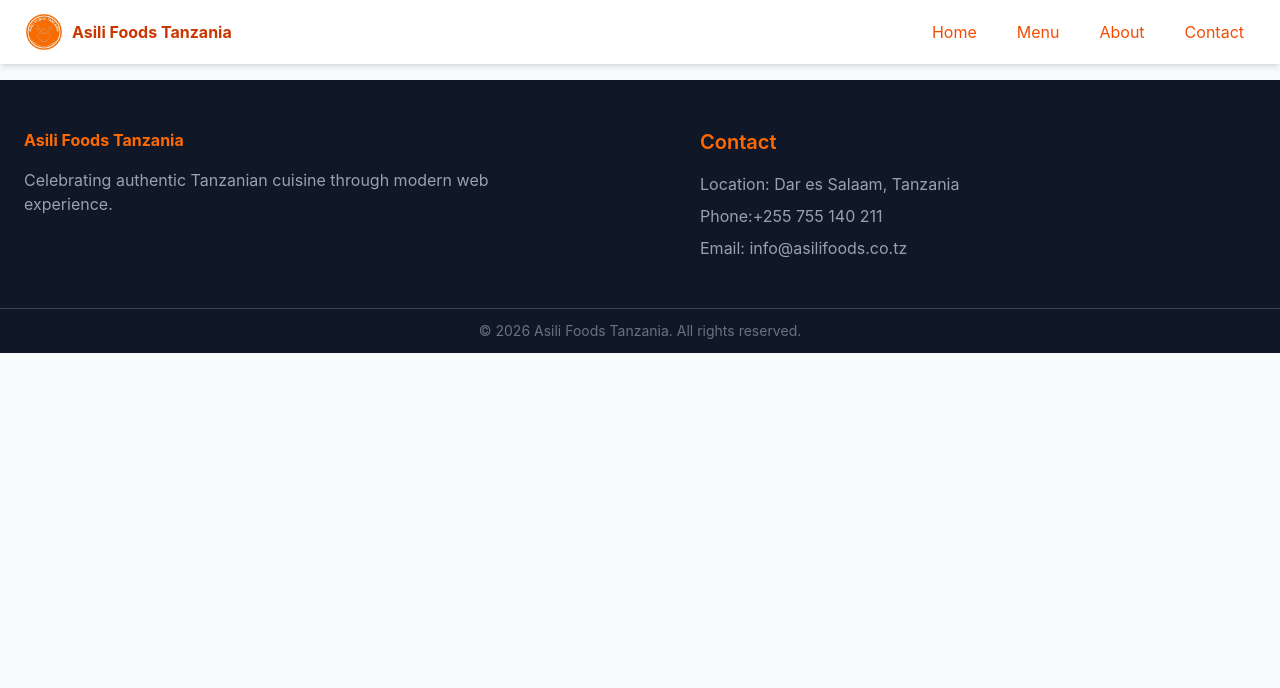
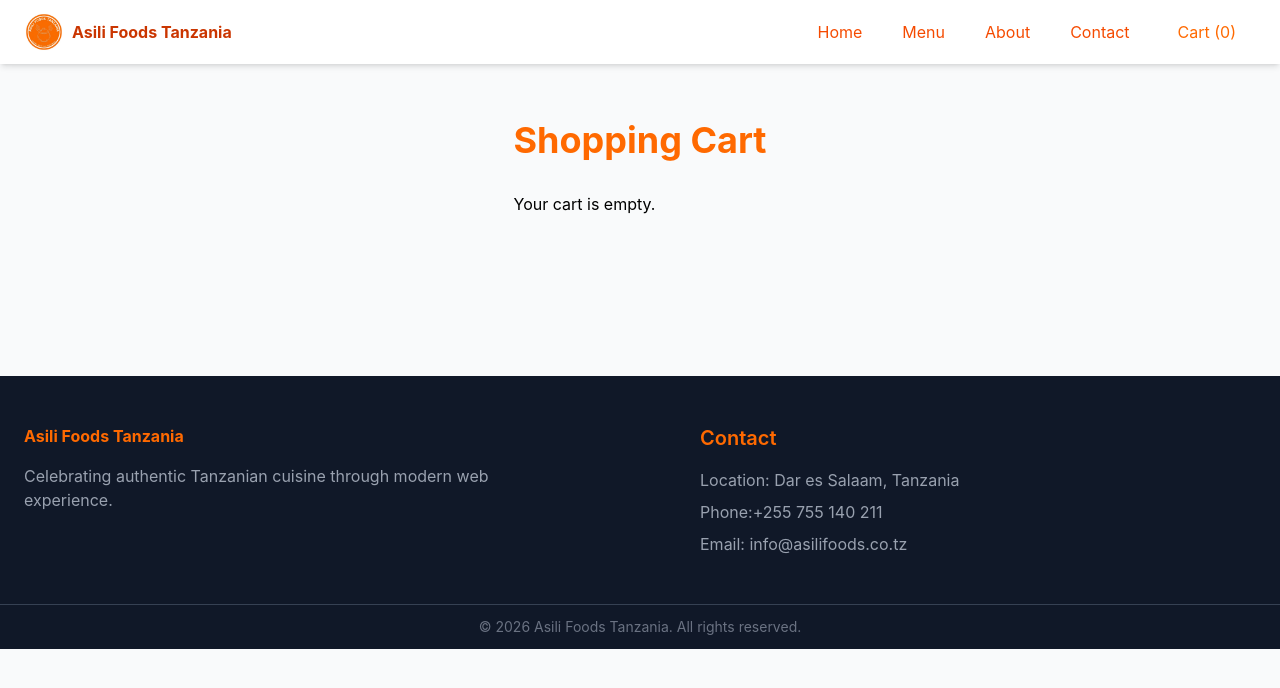
Before and after one commit to nasrah04/Asili-Foods, a React (Vite) app: page /cart in a window 1280 px wide. Shown: the top 688 px of the page. Built offline with nearby package versions, Linux system fonts and the light colour scheme.

Commit message:
updating web

```diff
--- a/package.json
+++ b/package.json
@@ -13,6 +13,7 @@
     "@tailwindcss/vite": "^4.3.0",
     "react": "^19.2.6",
     "react-dom": "^19.2.6",
+    "react-icons": "^5.6.0",
     "react-router": "^7.16.0",
     "react-router-dom": "^7.16.0"
   },
--- a/src/App.tsx
+++ b/src/App.tsx
@@ -4,6 +4,7 @@ import Home from "./pages/Home";
 import Menu from "./pages/Menu";
 import About from "./pages/About";
 import Contact from "./pages/Contact";
+import Cart from "./pages/Cart";
 import Footer from "./components/footer";
 
 
@@ -19,6 +20,7 @@ function App() {
       <Route path="/about" element={<About/>} />
       <Route path="/menu" element={<Menu/>} />
       <Route path="/contact" element={<Contact/>} />
+      <Route path="/cart" element={<Cart />} />
     </Routes>
 
     <Footer />
--- a/src/components/foodcard.tsx
+++ b/src/components/foodcard.tsx
@@ -1,8 +1,10 @@
 import { type Food } from "../types/food";
+import { useCart } from "../context/CartContext";
 type props = {
   food: Food;
 };
 export default function FoodCard({ food }: props) {
+  const { addToCart } = useCart();
   return (
     <div className="bg-white rounded-xl shadow-lg overflow-hidden flex flex-col">
       <img src={food.image} alt={food.name} className="w-full h-48 object-cover" />
@@ -11,7 +13,7 @@ export default function FoodCard({ food }: props) {
         <p className="text-gray-600 mb-4">{food.description}</p>
         <div className="mt-auto flex items-center justify-between">
           <span className="text-lg font-semibold text-orange-500 flex" >Tsh{food.price.toFixed(2)}</span>
-          <button className="bg-orange-600 text-white px-5 py-2 rounded-2xl hover:bg-orange-800 transition duration-300">
+          <button onClick={() => addToCart(food)} className="bg-orange-600 text-white px-5 py-2 rounded-2xl hover:bg-orange-800 transition duration-300">
             + Add
           </button>
         </div>
--- a/src/components/hero.tsx
+++ b/src/components/hero.tsx
@@ -25,10 +25,15 @@ const Hero = () => {
       </button>
       </Link>
 
-
+<a
+  href="https://wa.me/255760140261 text=Hello%20Asili%20Foods,%20I%20would%20like%20to%20place%20an%20order."
+  target="_blank"
+  rel="noopener noreferrer"
+>
       <button className="bg-white text-orange-500 px-6 py-3 rounded-lg font-semibold hover:bg-orange-800 hover:text-white transition duration-300">
         Order Now
       </button>
+      </a>
     </div>
 
     </div>
--- a/src/components/navbar.tsx
+++ b/src/components/navbar.tsx
@@ -1,7 +1,14 @@
 import logo from '../assets/logo.jpeg'
 import { Link } from 'react-router-dom'
+import { FaBars, FaTimes } from "react-icons/fa";
+import { useCart } from "../context/CartContext";
+import { useState } from 'react';
+
 
 const Navbar = () => {
+    const [isOpen, setIsOpen] = useState(false);
+    const { cartItems } = useCart();
+
   return (
  <nav className="fixed top-0 left-0 w-full bg-white/90 shadow-md z-50 flex items-center justify-between px-6 py-3">
 
@@ -18,25 +25,60 @@ const Navbar = () => {
         </span>
       </div>
 
-    <div className="flex items-center gap-4">
-      <Link to="/" className=' text-orange-600 px-3 py-1 rounded-full hover:bg-orange-700 hover:text-white '>
+{/* Desktop Menu */}
+<div className="hidden md:flex items-center gap-4">
+  <Link to="/" className="text-orange-600 px-3 py-1 rounded-full hover:bg-orange-700 hover:text-white">
+    Home
+  </Link>
+
+  <Link to="/menu" className="text-orange-600 px-3 py-1 rounded-full hover:bg-orange-700 hover:text-white">
+    Menu
+  </Link>
+
+  <Link to="/about" className="text-orange-600 px-3 py-1 rounded-full hover:bg-orange-700 hover:text-white">
+    About
+  </Link>
+
+  <Link to="/contact" className="text-orange-600 px-3 py-1 rounded-full hover:bg-orange-700 hover:text-white">
+    Contact
+  </Link>
+
+  <Link to="/cart" className='text-orange-500 hover:bg-orange-700 hover:text-white rounded-full px-5 py-1'>
+  Cart ({cartItems.length})
+</Link>
+</div>
+
+{/* Mobile Button */}
+<button
+  className="md:hidden text-2xl text-orange-700"
+  onClick={() => setIsOpen(!isOpen)}
+>
+  {isOpen ? <FaTimes /> : <FaBars />}
+</button>
+
+{isOpen && (
+  <div className="absolute top-full left-0 w-full bg-white shadow-md md:hidden">
+    <div className="flex flex-col p-4 gap-4">
+
+      <Link to="/" onClick={() => setIsOpen(false)} className="hover:text-orange-800">
         Home
       </Link>
 
-       <Link to="/Menu" className='text-orange-600 px-3 py-1 rounded-full   hover:bg-orange-700 hover:text-white'>
+      <Link to="/menu" onClick={() => setIsOpen(false)} className="hover:text-orange-800">
         Menu
       </Link>
 
-
-      <Link to="/About" className=' text-orange-600 px-3 py-1 rounded-full  hover:bg-orange-700 hover:text-white'>
+      <Link to="/about" onClick={() => setIsOpen(false)} className="hover:text-orange-800">
         About
       </Link>
 
-      <Link to="/Contact" className='text-orange-600 px-3 py-1 rounded-full   hover:bg-orange-700 hover:text-white'>
+      <Link to="/contact" onClick={() => setIsOpen(false)} className="hover:text-orange-800">
         Contact
       </Link>
+
     </div>
-
+  </div>
+)}
       </nav>
   )
 }
--- a/src/context/CartContext.tsx
+++ b/src/context/CartContext.tsx
@@ -0,0 +1,53 @@
+import { createContext, useContext, useState } from "react";
+import type { ReactNode } from "react";
+import type { Food } from "../types/food";
+
+type CartContextType = {
+  cartItems: Food[];
+  addToCart: (food: Food) => void;
+  removeFromCart: (id: number) => void;
+};
+
+const CartContext = createContext<CartContextType | null>(null);
+
+export const CartProvider = ({
+  children,
+}: {
+  children: ReactNode;
+}) => {
+  const [cartItems, setCartItems] = useState<Food[]>([]);
+
+  const addToCart = (food: Food) => {
+    setCartItems((prev) => [...prev, food]);
+  };
+
+  const removeFromCart = (id: number) => {
+    setCartItems((prev) =>
+      prev.filter((item) => item.id !== id)
+    );
+  };
+
+  return (
+    <CartContext.Provider
+      value={{
+        cartItems,
+        addToCart,
+        removeFromCart,
+      }}
+    >
+      {children}
+    </CartContext.Provider>
+  );
+};
+
+export const useCart = () => {
+  const context = useContext(CartContext);
+
+  if (!context) {
+    throw new Error(
+      "useCart must be used inside CartProvider"
+    );
+  }
+
+  return context;
+};
--- a/src/main.tsx
+++ b/src/main.tsx
@@ -4,11 +4,14 @@ import ReactDOM from 'react-dom/client';
 import App from './App.tsx';
 import './index.css';
 import { BrowserRouter } from 'react-router-dom';
+import { CartProvider } from "./context/CartContext";
 
 ReactDOM.createRoot(document.getElementById('root')!).render(
   <React.StrictMode>
     <BrowserRouter>
+    <CartProvider>
     <App />
+    </ CartProvider >
     </BrowserRouter>
   </React.StrictMode>
 );
--- /dev/null
+++ b/src/pages/Cart.tsx
@@ -0,0 +1,54 @@
+import { useCart } from "../context/CartContext";
+
+export default function Cart() {
+  const { cartItems, removeFromCart } = useCart();
+
+  const total = cartItems.reduce(
+    (sum, item) => sum + item.price,
+    0
+  );
+
+  return (
+    <section className="max-w-6xl mx-auto px-6 py-20">
+
+      <h1 className="text-4xl font-bold mb-8 text-orange-500 pt-10">
+        Shopping Cart
+      </h1>
+
+      {cartItems.length === 0 ? (
+        <p>Your cart is empty.</p>
+      ) : (
+        <>
+          {cartItems.map((item) => (
+            <div
+              key={item.id}
+              className="flex justify-between items-center border-b py-4"
+            >
+              <div>
+                <h3 className="font-bold">
+                  {item.name}
+                </h3>
+
+                <p>{item.price} TZS</p>
+              </div>
+
+              <button
+                onClick={() =>
+                  removeFromCart(item.id)
+                }
+                className="bg-orange-500 text-white px-3 py-2 rounded hover:bg-orange-800"
+              >
+                Remove
+              </button>
+            </div>
+          ))}
+
+          <h2 className="text-2xl font-bold mt-8">
+            Total: {total} TZS
+          </h2>
+        </>
+      )}
+
+    </section>
+  );
+}
```
Also changed, not shown: src/components/cart.tsx (deleted), 1 other file (tests, documents, lock files or other folders).
